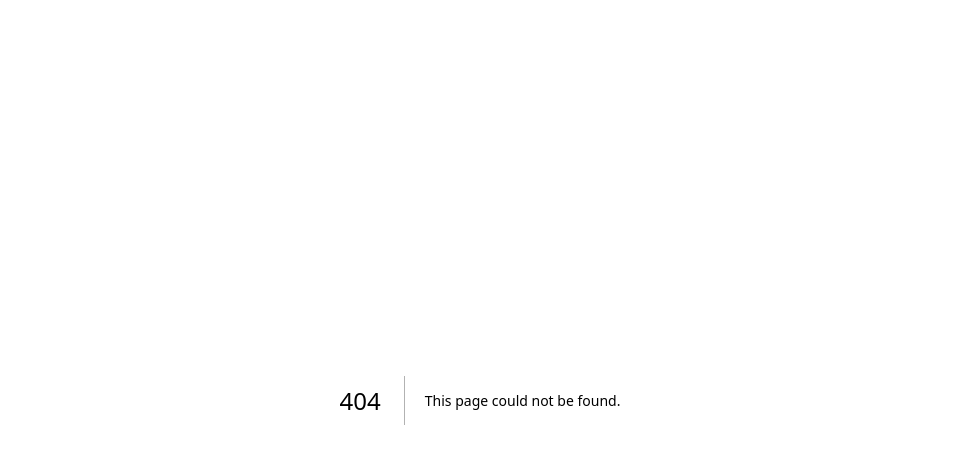
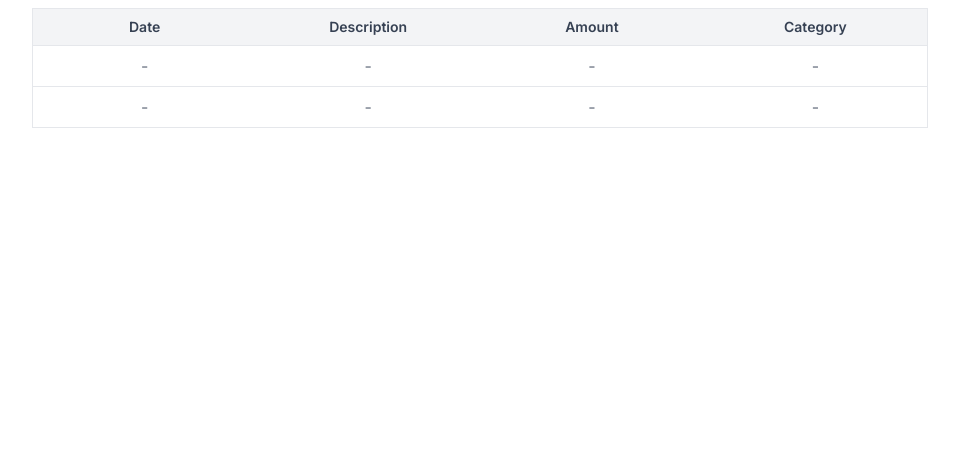
Before and after one commit to etherion-tools/LedgeX, a Next.js app: page /testtable in a window 1280 px wide. Before the commit this address had no page. Shown: the top 464 px of the page, without its empty margins (160-1119 px from the left). Built offline with nearby package versions, Linux system fonts and the light colour scheme.

Commit message:
Add TransactionTable component to display transaction data

```diff
--- /dev/null
+++ b/src/app/testtable/page.tsx
@@ -0,0 +1,8 @@
+import TransactionTable from "@/component/TransactionTable/transactiontable";
+
+
+export default function test(){
+    return(
+        <TransactionTable />
+    )
+}
--- /dev/null
+++ b/src/component/TransactionTable/transactiontable.tsx
@@ -0,0 +1,40 @@
+export default function TransactionTable() {
+  return (
+    <div className="w-full my-2 max-w-4xl mx-auto">
+      <table className="w-full table-fixed border border-gray-200 rounded-lg bg-white">
+        <thead className="bg-gray-100">
+          <tr>
+            <th className="px-4 py-2 text-center text-sm font-semibold text-gray-700 w-1/4">
+              Date
+            </th>
+            <th className="px-4 py-2 text-center text-sm font-semibold text-gray-700 w-1/4">
+              Description
+            </th>
+            <th className="px-4 py-2 text-center text-sm font-semibold text-gray-700 w-1/4">
+              Amount
+            </th>
+            <th className="px-4 py-2 text-center text-sm font-semibold text-gray-700 w-1/4">
+              Category
+            </th>
+          </tr>
+        </thead>
+        <TableBody />
+        <TableBody />
+      </table>
+    </div>
+  );
+}
+
+// Component for a placeholder row
+function TableBody() {
+  return (
+    <tbody>
+      <tr>
+        <td className="px-4 py-2 border-t border-gray-200 text-gray-500 text-center">-</td>
+        <td className="px-4 py-2 border-t border-gray-200 text-gray-500 text-center">-</td>
+        <td className="px-4 py-2 border-t border-gray-200 text-gray-500 text-center">-</td>
+        <td className="px-4 py-2 border-t border-gray-200 text-gray-500 text-center">-</td>
+      </tr>
+    </tbody>
+  );
+}
```
